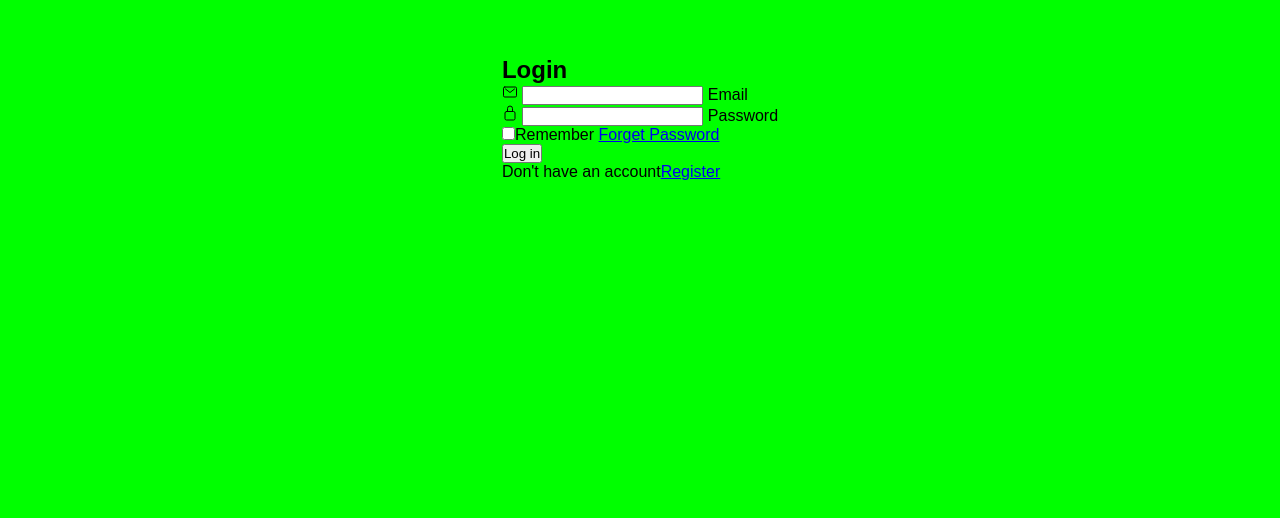
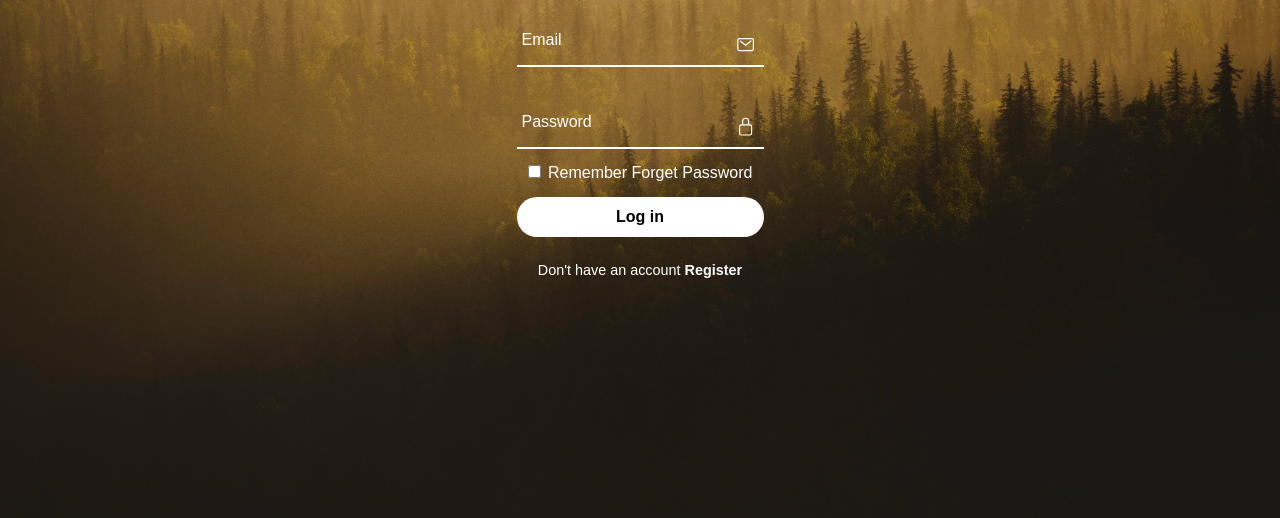
Before and after one commit to NadiaPia/animated-login-form, a plain HTML site: page index.html in a window 1280 px wide. Shown: the part 282-800 px from the top of the page. Drawn offline with nearby package versions, Linux system fonts and the light colour scheme.

Commit message:
Add styles to the login form, add animation

```diff
--- a/index.css
+++ b/index.css
@@ -11,9 +11,112 @@ section {
     align-items: center;
     min-height: 100vh;
     width: 100%;
-    background: #0f0;
+    background: url('forest1.jpg')no-repeat;
+    background-position: center ;
+    background-size: cover;
 }
 
 .form-box {
+    position: relative;
+    background: transparent;
+    width: 400px;
+    height: 450px;
+    display: flex;
+    justify-content: center;
+    align-items: center;
+}
+
+h2{
+    font-size: 2em;
+    color: #fff;
+    text-align: center;
+}
+
+.inputbox {
+    position: relative;
+    margin: 30px 0;
+    border-bottom: 2px solid #fff;
+}
+.inputbox label {
+    position: absolute;
+    top: 50%;
+    left: 5px;
+    transform: translateY(-50%);
+    color: #fff;
+    font-size: 1em;
+    pointer-events: none;
+    transition: .5s;
 
 }
+input:focus ~ label,
+input:valid ~ label{
+    top: -5px;
+}
+.inputbox input {
+    width: 100%;
+    height: 50px;
+    background: transparent;
+    border: none;
+    outline: none;
+    font-size: 1em;
+    padding: 0 35px 0 5px;
+    color: #fff;
+}
+
+.inputbox ion-icon {
+    position: absolute;
+    right: 8px;
+    color: #fff;
+    font-size: 1.2em;
+    top: 20px;
+}
+
+.forget {
+    margin: -15px 0 15px;
+    color: #fff;
+    display: flex;
+    justify-content: center
+}
+
+.forget label input {
+    margin-right: 3px;
+}
+
+.forget label a {
+    color: #fff;
+    text-decoration: none;
+}
+
+.forget label a:hover {
+    text-decoration:underline;
+}
+
+button {
+    width: 100%;
+    height: 40px;
+    border-radius: 40px;
+    background-color: #fff;
+    border: none;
+    outline: none;
+    cursor: pointer;
+    font-size: 1em;
+    font-weight: 600;
+}
+
+.register {
+    font-size: .9em;
+    color: #fff;
+    text-align: center;
+    margin: 25px 0 10px;
+}
+
+.register p a {
+    color: #fff;
+    text-decoration: none;
+    font-weight: 600;
+}
+
+.register p a:hover {
+    text-decoration:underline;
+
+}
--- a/index.html
+++ b/index.html
@@ -6,7 +6,7 @@
     <meta charset="UTF-8">
     <meta http-equiv="X-UA-Compatible" content="IE=edge">
     <meta name="viewport" content="width=device-width, initial-scale=1.0">
-    <title>Document</title>
+    <title>Log in</title>
 </head>
 
 <body>
@@ -17,23 +17,23 @@
                     <h2>Login</h2>
                     <div class="inputbox">
                         <ion-icon name="mail-outline"></ion-icon>
-                        <input type="email" requiered>
+                        <input type="email" required>
                         <label for="">Email</label>
                     </div>
 
                     <div class="inputbox">
                         <ion-icon name="lock-closed-outline"></ion-icon>
-                        <input type="password" requiered>
+                        <input type="password" required>
                         <label for="">Password</label>
                     </div>
 
                     <div class="forget">
-                        <label for=""><input type="checkbox">Remember</label>
-                        <a href="#">Forget Password</a>
+                        <label for=""><input type="checkbox">  Remember <a href="#">Forget Password</a></label>
+
                     </div>
                     <button>Log in</button>
                     <div class="register">
-                        <p>Don't have an account<a href="#">Register</a></p>
+                        <p>Don't have an account <a href="#">Register</a></p>
                     </div>
                 </form>
             </div>
```
Also changed, not shown: forest1.jpg (added).
